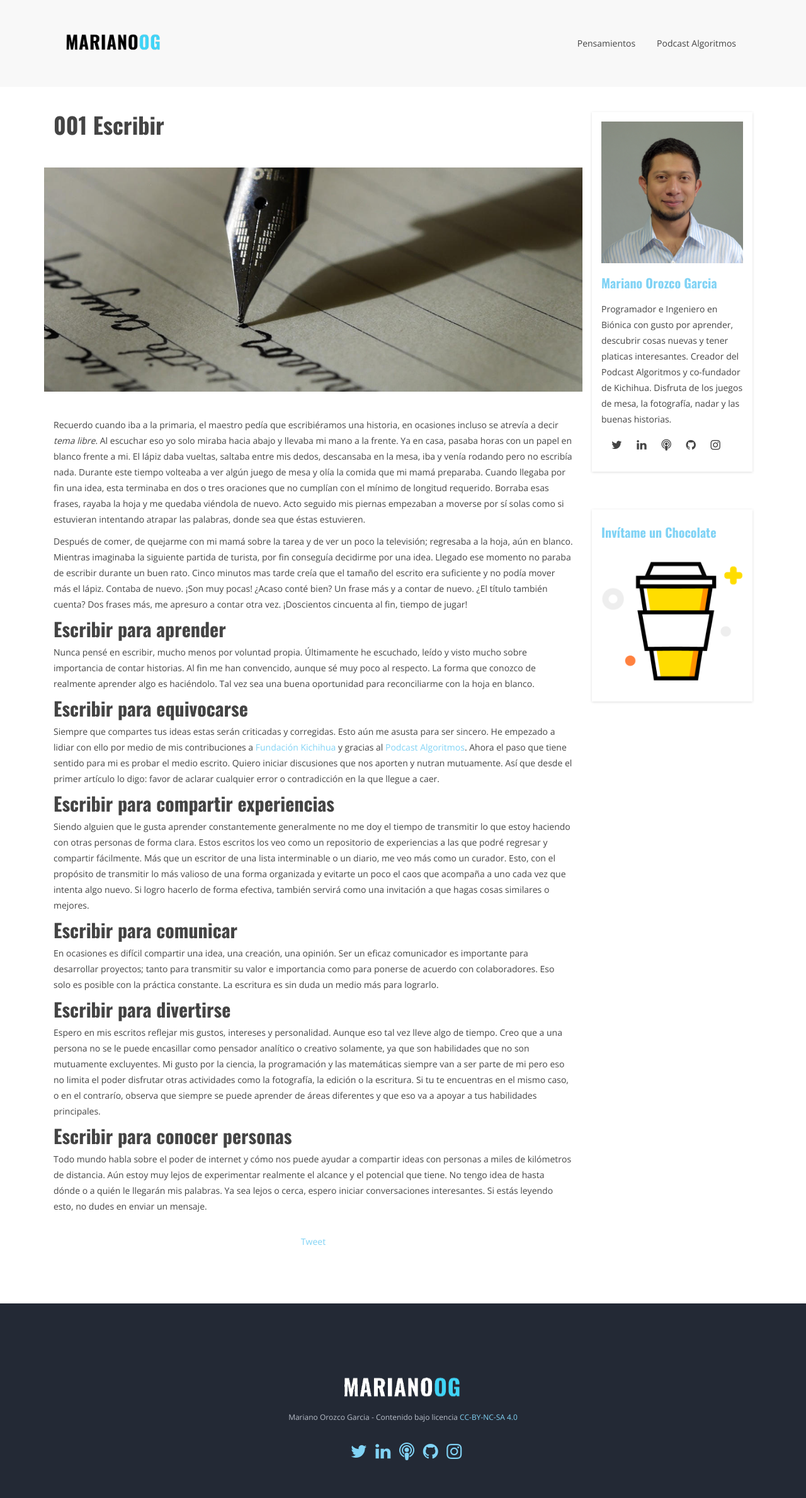
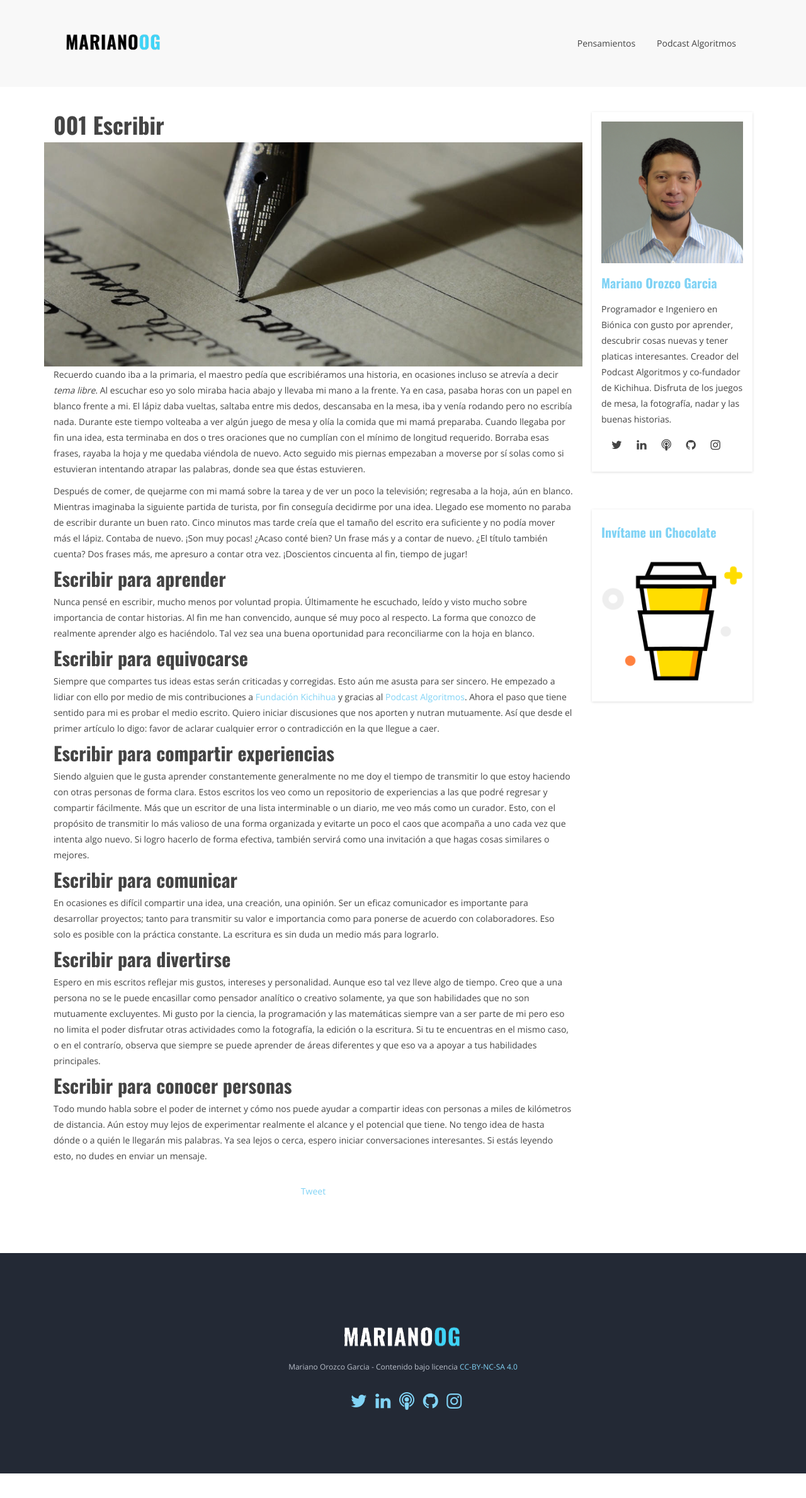
Before and after one commit to MarianoOG/marianoog.github.io, a Jekyll site: the page built from _posts/2019-08-20-001-Escribir.md, in a window 1280 px wide. Shown: the top 2379 px of the page at 63% size. Built offline with Jekyll 4.4.1, drawn with Linux system fonts in a browser that asks for light colours; comment, search, counter and statistics services are not loaded.

Commit message:
toggler right and corrected spaces

```diff
--- a/_includes/themes/bootstrap/nav-bar.html
+++ b/_includes/themes/bootstrap/nav-bar.html
@@ -2,7 +2,7 @@
             <nav class="navbar navbar-toggleable-sm navbar-light bg-default">
               <div class="container">
                 <a class="navbar-brand" href="/"><img src="{{ BASE_PATH }}/assets/images/logo.png" alt="logo-marianoog-nav"></a>
-                <button class="navbar-toggler" type="button" data-toggle="collapse" data-target="#navbar1" aria-expanded="false" aria-label="Toggle navigation">
+                <button class="navbar-toggler navbar-toggler-right" type="button" data-toggle="collapse" data-target="#navbar1" aria-expanded="false" aria-label="Toggle navigation">
                   <i class="fa fa-bars"></i>
                 </button>
                 <div class="collapse navbar-collapse justify-content-end" id="navbar1">
--- a/_includes/themes/bootstrap/post.html
+++ b/_includes/themes/bootstrap/post.html
@@ -23,9 +23,9 @@
           </div>
         </div>
 
-        <div class="mb-40"></div>
+        <div class="mb-30"></div>
 
-        <div class="row mb-40 hidden-sm-down">
+        <div class="row mb-30 hidden-sm-down">
 
           {% if page.img %}
             <img class="img-fluid" src="{{ BASE_PATH }}/assets/images/cover/{{ page.img }}" alt="Image of {{ page.title }}">
```
